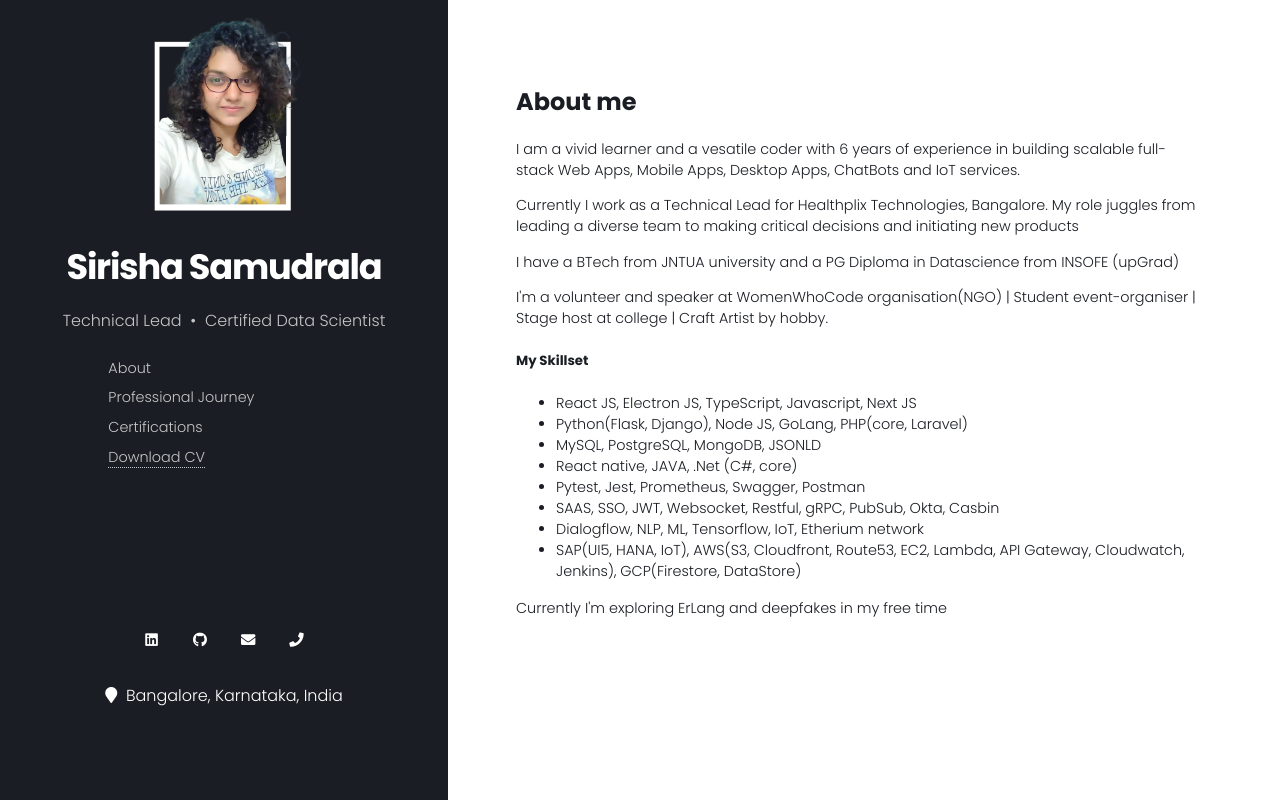
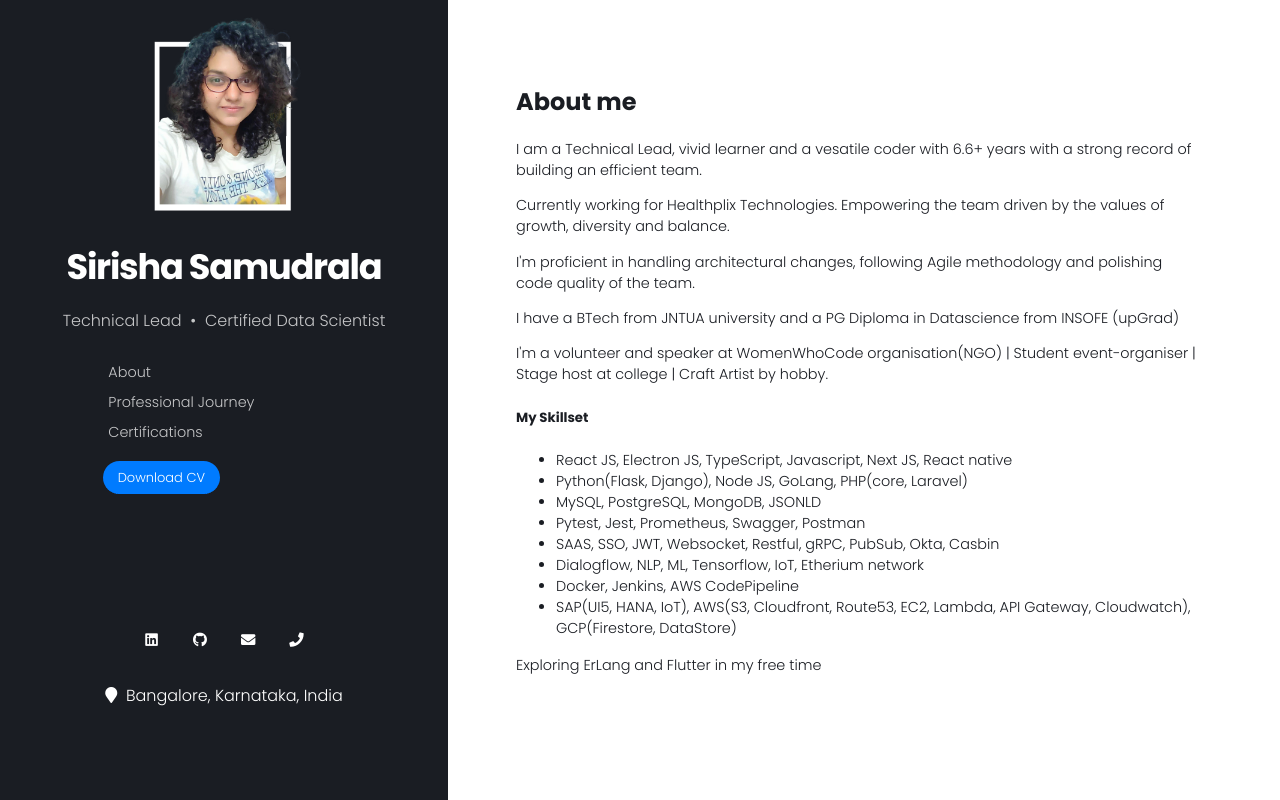
Before and after one commit to sirishasamudrala5/portfolio, a React (Create React App) app: page / in a window 1280 px wide. Built offline with nearby package versions, Linux system fonts and the light colour scheme.

Commit message:
added CTA

```diff
--- a/src/components/content/About.jsx
+++ b/src/components/content/About.jsx
@@ -3,22 +3,23 @@ import React from 'react'
 const About = () => {
     return (<section id="about">
         <h2>About me</h2>
-        <p>I am a vivid learner and a vesatile coder with 6 years of experience in building scalable full-stack Web Apps, Mobile Apps, Desktop Apps, ChatBots and IoT services.</p>
-        <p>Currently I work as a Technical Lead for Healthplix Technologies, Bangalore. My role juggles from leading a diverse team to making critical decisions and initiating new products</p>
+        <p>I am a Technical Lead, vivid learner and a vesatile coder with 6.6+ years with a strong record of building an efficient team.</p>
+        <p>Currently working for Healthplix Technologies. Empowering the team driven by the values of growth, diversity and balance.</p>
+        <p>I'm proficient in handling architectural changes, following Agile methodology and polishing code quality of the team.</p>
         <p>I have a BTech from JNTUA university and a PG Diploma in Datascience from INSOFE (upGrad)</p>
         <p>I'm a volunteer and speaker at WomenWhoCode organisation(NGO) | Student event-organiser | Stage host at college | Craft Artist by hobby.</p>
         <h5>My Skillset</h5>
         <ul>
-            <li>React JS, Electron JS, TypeScript, Javascript, Next JS</li>
+            <li>React JS, Electron JS, TypeScript, Javascript, Next JS, React native</li>
             <li>Python(Flask, Django), Node JS, GoLang, PHP(core, Laravel)</li>
             <li>MySQL, PostgreSQL, MongoDB, JSONLD</li>
-            <li>React native, JAVA, .Net (C#, core)</li>
             <li>Pytest, Jest, Prometheus, Swagger, Postman</li>
             <li>SAAS, SSO, JWT, Websocket, Restful, gRPC, PubSub, Okta, Casbin</li>
             <li>Dialogflow, NLP, ML, Tensorflow, IoT, Etherium network</li>
-            <li>SAP(UI5, HANA, IoT), AWS(S3, Cloudfront, Route53, EC2, Lambda, API Gateway, Cloudwatch, Jenkins), GCP(Firestore, DataStore)</li>
+            <li>Docker, Jenkins, AWS CodePipeline</li>
+            <li>SAP(UI5, HANA, IoT), AWS(S3, Cloudfront, Route53, EC2, Lambda, API Gateway, Cloudwatch), GCP(Firestore, DataStore)</li>
         </ul>
-        <p>Currently I'm exploring ErLang and deepfakes in my free time</p>
+        <p>Exploring ErLang and Flutter in my free time</p>
 </section>)
 }
 
--- a/src/components/menu/DefaultMenu.jsx
+++ b/src/components/menu/DefaultMenu.jsx
@@ -8,8 +8,8 @@ const DefaultMenu = (props) => {
         <li onClick={() => props.setCurPage('work')}>Professional Journey</li>
         {/* <li onClick={() => props.setCurPage('projects')}>Personal Projects</li> */}
         <li onClick={() => props.setCurPage('certifications')}>Certifications</li>
-        <li><a href={myResume} download="Sirisha-Resume.pdf">Download CV</a></li>
     </ul>
+    <a href={myResume} download="Sirisha-Resume.pdf" className="downloadBtn">Download CV</a>
     </menu>
 
     <footer id="footer">
--- a/src/components/menu/SmallMenu.jsx
+++ b/src/components/menu/SmallMenu.jsx
@@ -8,7 +8,7 @@ const SmallMenu = (props) => {
         <li onClick={() => {props.setCurPage('work'); props.setShowMenu(false)} }>Professional Journey</li>
         {/* <li onClick={() => {props.setCurPage('projects') ; props.setShowMenu(false)}}>Personal Projects</li> */}
         <li onClick={() => {props.setCurPage('certifications') ; props.setShowMenu(false)}}>Certifications</li>
-        <li onClick={()=> props.setShowMenu(false)}><a href={myResume} download="Sirisha-Resume.pdf">Download CV</a></li>
+        <li onClick={()=> props.setShowMenu(false)}><a href={myResume} download="Sirisha-Resume.pdf" className="downloadBtnSmall">Download CV</a></li>
     </ul>
     <footer id="footer-small">
         <nav>
@@ -18,6 +18,7 @@ const SmallMenu = (props) => {
                 <li><a href="mailto:sirisha.samudrala15@gmail.com" className="icon solid fa-envelope"><span className="label">Email</span></a></li>
                 <li><a href="tel:9398991565" className="icon solid fa-phone"><span className="label">Mobile</span></a></li>
             </ul>
+
         </nav>
         <div className="copyright"><span className="icon solid fa-map-marker"><span className="label">Location</span></span> &nbsp;Bangalore, Karnataka, India</div>
     </footer>
--- a/src/styles/StickySideBar.css
+++ b/src/styles/StickySideBar.css
@@ -365,6 +365,7 @@ a:hover {
     opacity: 0;
     position: relative;
     width: 3.35em;
+    padding: 0;
 }
 
 #footer nav li:nth-child(1) {
@@ -657,3 +658,23 @@ a:hover {
     }
 
 }
+
+.downloadBtn{
+    background-color: #007bff;
+    border-color: #007bff;
+    color: white;
+    padding:0.5em 1.125em;
+    border-radius: 1.75em;
+    margin-top: 1em;
+    font-size: small;
+}
+
+.downloadBtnSmall{
+    background-color: #007bff;
+    border-color: #007bff;
+    color: white;
+    padding:0.5em 1.125em;
+    border-radius: 1.75em;
+    margin-top: 2em;
+    font-size: small;
+}
```
Also changed, not shown: package.json (+6 -4 lines), 2 other files (tests, documents, lock files or other folders).
